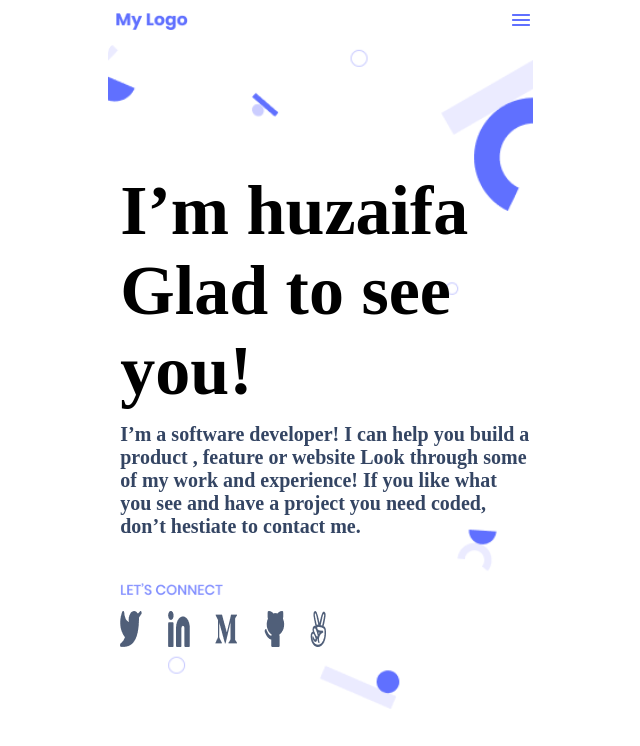
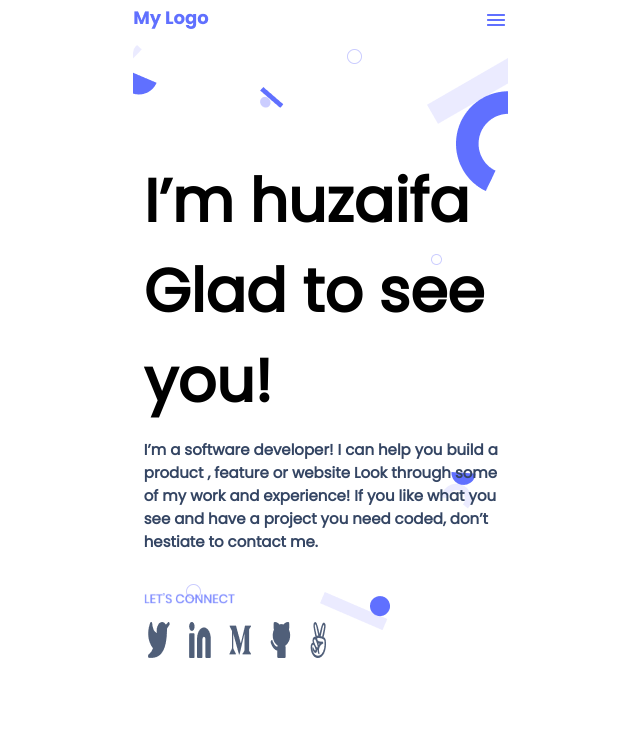
Before and after one commit to huzaifakhan0308/personal-portfolio, a website: page index.html in a window 1280 px wide. Shown: the whole page, without its empty margins (320-960 px from the left). Drawn offline with Linux system fonts and the light colour scheme; a web font is replaced by a local one.

Commit message:
added required tags

```diff
--- a/index.css
+++ b/index.css
@@ -1,3 +1,5 @@
+@import url("https://fonts.googleapis.com/css2?family=Combo&family=Poppins&display=swap");
+
 * {
   margin: 0%;
 }
@@ -17,7 +19,7 @@ body {
   display: flex;
   align-items: center;
   flex-direction: column;
-  width: 425px;
+  width: 375px;
   height: 913px;
 }
 
@@ -55,18 +57,21 @@ body {
 }
 
 .me {
-  font-size: 70px;
+  font-size: 60px;
+  font-family: "Poppins", sans-serif;
 }
 
 .about-me {
-  font-size: 20px;
+  font-size: 15px;
   color: #344563;
   margin: 12px 0;
   font-weight: bold;
+  font-family: "Poppins", sans-serif;
 }
 
 .media-icons-div {
   display: flex;
+  justify-content: flex-start;
   flex-direction: column;
   width: 50%;
   margin-top: 10%;
@@ -80,7 +85,8 @@ body {
   display: flex;
   justify-content: space-between;
   align-items: center;
-  margin-top: 5%;
+  margin-top: 10%;
+  margin-left: -25%;
 }
 
 .a {
--- a/index.html
+++ b/index.html
@@ -11,13 +11,15 @@
     <main>
         <!-- section-1 -->
         <section class="section-1">
-            <div class="toolbar">
+            <header class="toolbar">
+                <a href="">
                     <img class="myLogo" src="My Logo.png" alt="">
+                </a>
                     <a href="" class="menuicon-a">
                         <img src="menuIcon.png" alt="">
                     </a>
-            </div>
-            <div class="headline-section">
+            </header>
+            <section class="headline-section">
                 <img class="background-img" src="background.png" alt="">
                 <div class="aboutme-div">
                     <h1 class="me">I’m huzaifa <br />Glad to see you!</h1>
@@ -29,28 +31,40 @@
                     </p>
                     <div class="media-icons-div">
                         <img class="letsconnect" src="Social Media.png" alt="">
+                        <ul>
                             <div class="social-media-icons-div">
+
+                                <nav>
                                     <a href="">
                                         <img class="a" src="Vector.png" alt="">
                                     </a>
+                                </nav>
+                                <nav>
                                     <a href="">
                                         <img class="a" src="Linkedin icon.png" alt="">
                                     </a>
+                                </nav>
+                                <nav>
                                     <a href="">
                                         <img class="a" src="vector1.png" alt="">
                                     </a>
+                                </nav>
+                                <nav>
                                     <a href="">
                                         <img class="a" src="vector2.png" alt="">
                                     </a>
+                                </nav>
+                                <nav>
                                     <a href="">
                                         <img class="a" src="vector3.png" alt="">
                                     </a>
+                                </nav>
                             </div>
-                    </div>
+                        </ul>
                     </div>
                 </div>
             </section>
-
+        </section>
     </main>
 </body>
 </html>
```
Lines whose indentation alone changed are shown as unchanged.
